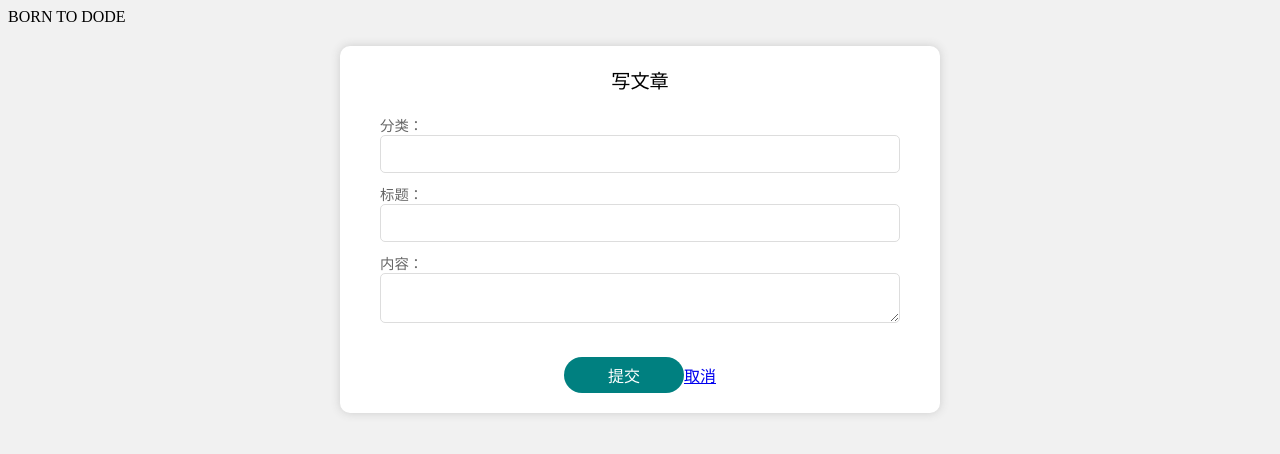
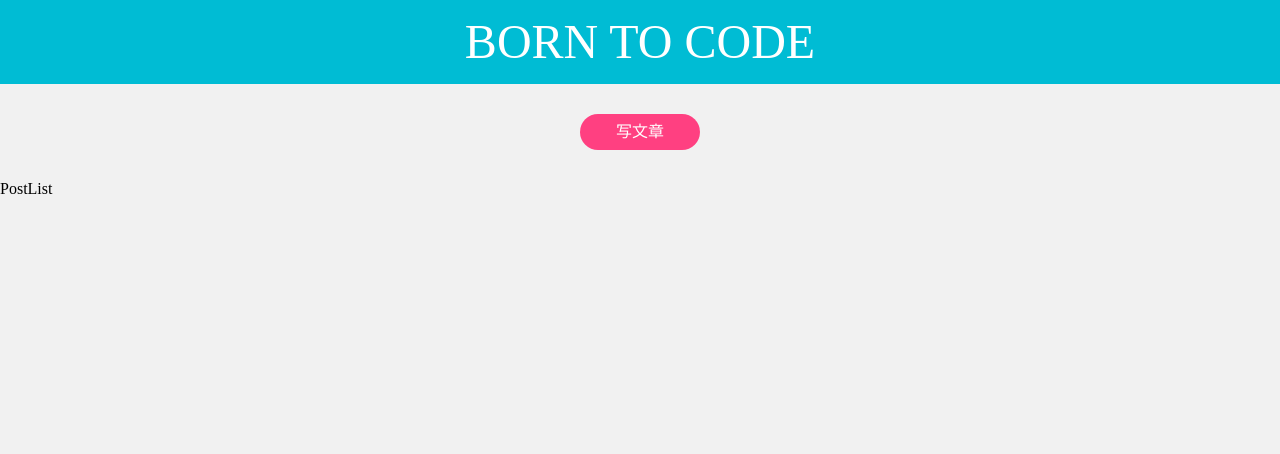
Before and after one commit to dearaugust/express-api-demo, a React app: page / in a window 1280 px wide. Built offline with nearby package versions, Linux system fonts and the light colour scheme.

Commit message:
Route路由

```diff
--- a/src/components/App.js
+++ b/src/components/App.js
@@ -3,7 +3,7 @@ import '../css/App.css';
 import Header from './Header'
 import PostList from './PostList'
 import NewPost from './NewPost'
-import { BrowserRouter as Router, Route, Link } from 'react-router-dom'
+import { BrowserRouter as Router, Route } from 'react-router-dom'
 
 // import axios from 'axios'
 
--- /dev/null
+++ b/src/components/Form.js
@@ -0,0 +1,38 @@
+import React, { Component } from 'react'
+import {Link} from 'react-router-dom';
+
+class Form extends Component {
+  handleSubmit(e){
+    e.preventDefault()
+    // let value = this.input.value
+  }
+  render(){
+    return(
+      <div className="form" style={{marginTop:'20px'}}>
+        <form type="submit" onSubmit={this.handleSubmit.bind(this)}>
+          <div>
+            <label>分类：
+              <input type="text" ref={value=> this.value = value} />
+            </label>
+          </div>
+          <div>
+            <label>标题：
+              <input type="text" />
+            </label>
+          </div>
+          <div>
+            <label>内容：
+              <textarea style={{height:'100%'}} rows='20'></textarea>
+            </label>
+          </div>
+          <div style={{textAlign:'center'}}>
+            <button type="submit">提交</button>
+            <Link to="/">取消</Link>
+          </div>
+        </form>
+      </div>
+    )
+  }
+}
+
+export default Form
--- a/src/components/Header.js
+++ b/src/components/Header.js
@@ -1,13 +1,25 @@
-import React, { Component } from 'react'
+import React from 'react'
+import { Link } from 'react-router-dom'
 
-class Header extends Component {
-  render(){
-    return(
-      <div>
-        BORN TO DODE
-      </div>
-    )
+const styles = {
+    header: {
+      height: '64px',
+      width: '100%',
+      backgroundColor: '#00bcd4',
+      textAlign: 'center',
+      lineHeight: '64px',
+    },
+    link: {
+      fontSize: '1.5em',
+      color: '#fff',
+      textDecoration: 'none'
+    }
   }
-}
+
+const Header = () => (
+  <header style={styles.header}>
+    <Link to='/' style={styles.link}>BORN TO CODE</Link>
+  </header>
+)
 
 export default Header
--- a/src/components/NewPost.js
+++ b/src/components/NewPost.js
@@ -1,10 +1,27 @@
 import React, { Component } from 'react'
+import Form from './Form'
 
+const styles = {
+  content: {
+    width: '100%',
+    maxWidth: '600px',
+    margin: '30px auto',
+    backgroundColor: '#fff',
+    borderRadius: '10px',
+    boxShadow: 'rgba(0, 0, 0, 0.12) 0px 1px 6px, rgba(0, 0, 0, 0.12) 0px 1px 4px'
+  },
+  title: {
+    fontSize: '1.2em',
+    textAlign: 'center',
+    paddingTop: '20px'
+  }
+}
 class NewPost extends Component {
   render(){
     return(
-      <div>
-        NewPost
+      <div style={styles.content}>
+        <div style={styles.title}>写文章</div>
+        <Form label='发布文章' />
       </div>
     )
   }
--- a/src/components/PostList.js
+++ b/src/components/PostList.js
@@ -1,35 +1,27 @@
 import React, { Component } from 'react'
+import { Link } from 'react-router-dom'
 
+const styles = {
+     button: {
+       display: 'block',
+       margin: '30px auto',
+       width: '120px',
+       height: '36px',
+       lineHeight: '36px',
+       textAlign: 'center',
+       backgroundColor: '#ff4081',
+       fontSize: '1em',
+       color: '#fff',
+       textDecoration: 'none',
+       borderRadius: '20px'
+     }
+ }
 class PostList extends Component {
-  handleSubmit(e){
-    e.preventDefault()
-    // let value = this.input.value
-  }
   render(){
     return(
-      <div className="form" style={{marginTop:'20px'}}>
-        <div style={{textAlign:'center',fontSize:'1.2rem',paddingTop:'20px'}}>写文章</div>
-        <form type="submit" onSubmit={this.handleSubmit.bind(this)}>
-          <div>
-            <label>分类：
-              <input type="text" ref={value=> this.value = value} />
-            </label>
-          </div>
-          <div>
-            <label>标题：
-              <input type="text" />
-            </label>
-          </div>
-          <div>
-            <label>内容：
-              <textarea style={{height:'100%'}}></textarea>
-            </label>
-          </div>
-          <div style={{textAlign:'center'}}>
-            <button type="submit">提交</button>
-            <a href="#">取消</a>
-          </div>
-        </form>
+      <div>
+        <Link style={styles.button} to='/post/new'>写文章</Link>
+        PostList
       </div>
     )
   }
--- a/src/css/App.css
+++ b/src/css/App.css
@@ -1,5 +1,8 @@
 body {
   background-color: #f1f1f1;
+  margin: 0;
+  padding: 0;
+  border: 0;
 }
 header {
   text-align: center;
@@ -12,9 +15,6 @@ header {
   width: 100%;
   max-width: 600px;
   margin: 0 auto;
-  background-color: white;
-  border-radius: 10px;
-  box-shadow: 0 0 10px #ccc;
 }
 form {
   padding: 20px 40px;
```
